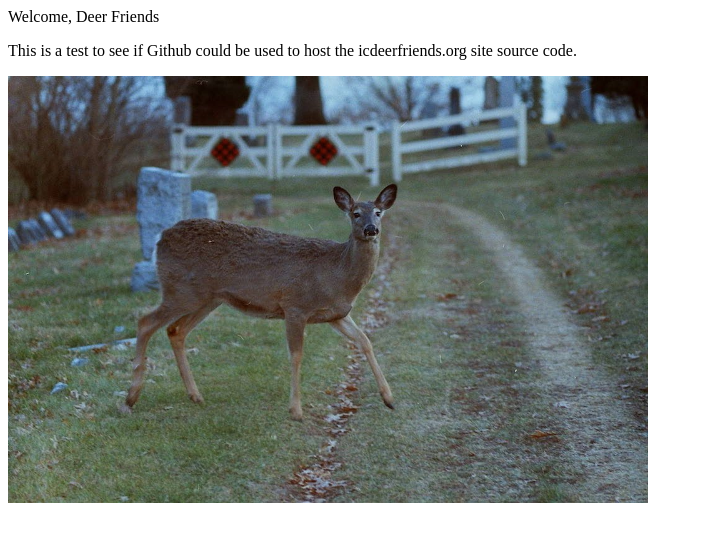
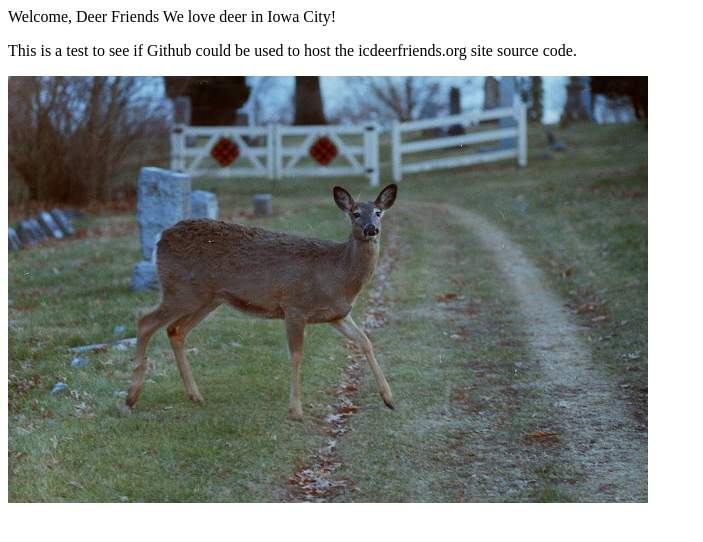
Before and after one commit to testDeerFriends/testDeerFriends.github.io, a plain HTML site: page index.html in a window 1280 px wide. Shown: the whole page, without its empty margins (0-703 px from the left). Drawn offline with Linux system fonts and the light colour scheme.

Commit message:
Update index.html

```diff
--- a/index.html
+++ b/index.html
@@ -1,5 +1,6 @@
 <body>
 Welcome, Deer Friends
+  We love deer in Iowa City!
 
 <p>This is a test to see if Github could be used to host the icdeerfriends.org site source
   code.</p>
```
